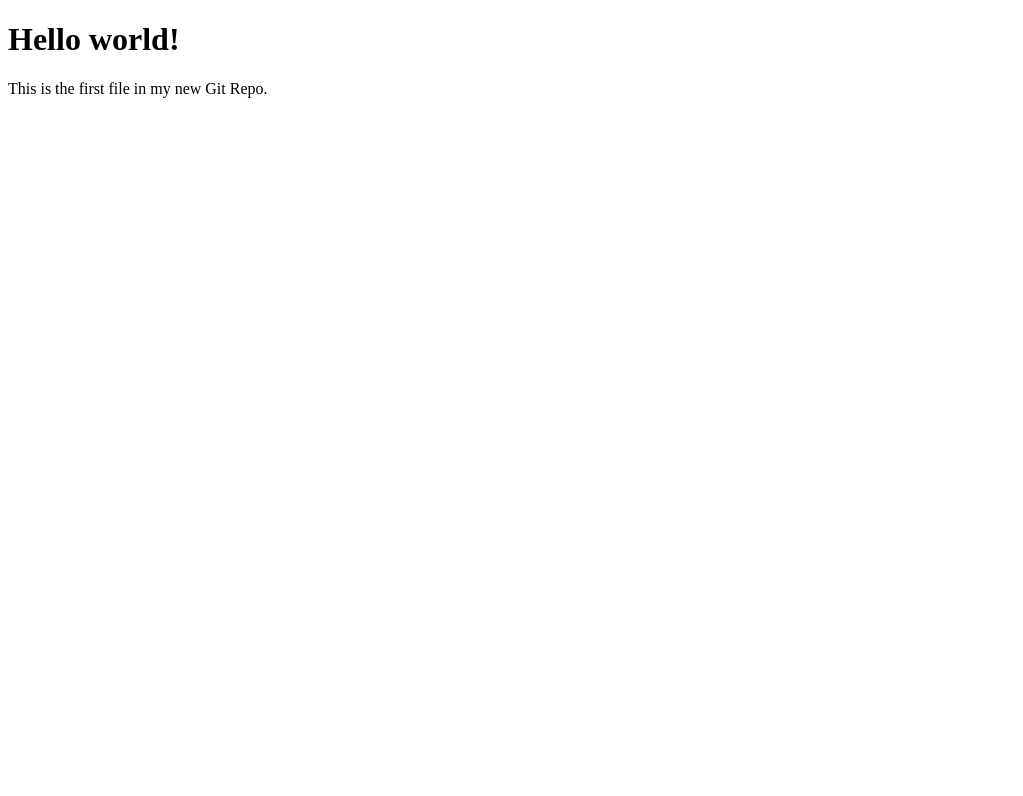
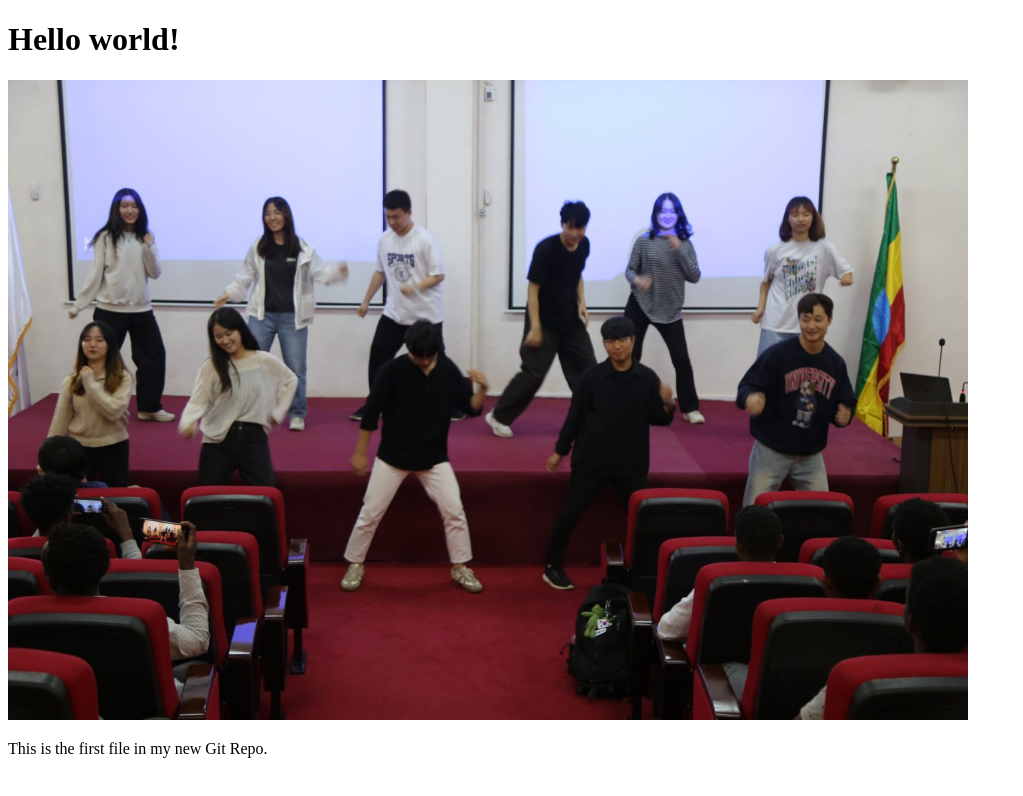
Before and after one commit to mengistubirhie/gittutorial, a plain HTML site: page index.html in a window 1280 px wide. Shown: the whole page, without its empty margins (0-1023 px from the left). Drawn offline with Linux system fonts and the light colour scheme.

Commit message:
Added image to Hello World

```diff
--- a/index.html
+++ b/index.html
@@ -6,6 +6,8 @@
 <body>
 
 <h1>Hello world!</h1>
+<div><img src="photo_2023-08-20_16-20-10.jpg" alt="Hello World from Space"
+    style="width:100%;max-width:960px"></div>
 <p>This is the first file in my new Git Repo.</p>
 
 </body>
```
